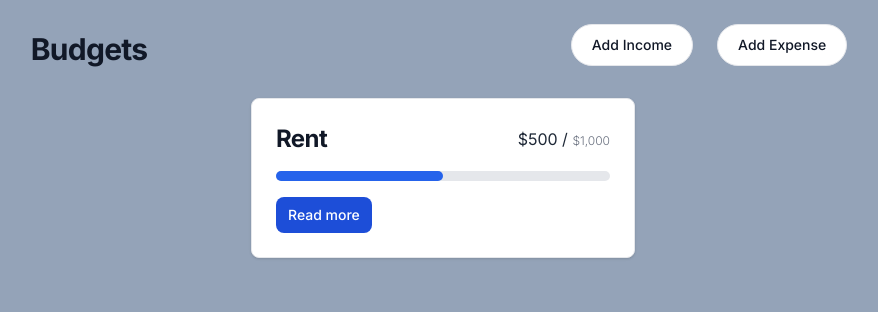
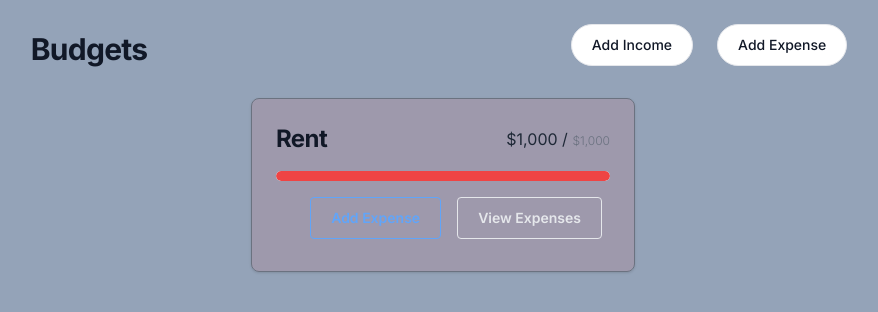
Before and after one commit to tugbaesat/budget-app, a Next.js app: page / in a window 1280 px wide. Shown: the top 312 px of the page, without its empty margins (197-1075 px from the left). Built offline with nearby package versions, Linux system fonts and the light colour scheme.

Commit message:
budget card design

```diff
--- a/app/components/BudgetCard.jsx
+++ b/app/components/BudgetCard.jsx
@@ -1,32 +1,59 @@
 import React from "react";
 import { currencyFormatter } from "../utils";
-import { Wix_Madefor_Text } from "next/font/google";
 
-const BudgetCard = ({ name, amount, max }) => {
+const BudgetCard = ({ name, amount, max, gray }) => {
+  const bgColor = [];
+  if (amount / max < 0.5) {
+    bgColor.push("bg-blue-500", "bg-opacity-40");
+  } else if (amount / max < 0.75) {
+    bgColor.push("bg-yellow-500", "bg-opacity-10");
+  }
+  else {
+    bgColor.push("bg-red-500", "bg-opacity-10");
+
+  }
+  const progressBarColor = [];
+  if (amount / max < 0.5) {
+    progressBarColor.push("bg-blue-500");
+  } else if (amount / max < 0.75) {
+    progressBarColor.push("bg-yellow-500");
+  } else {
+    progressBarColor.push("bg-red-500");
+  }
+
   return (
-    <div className="max-w-sm p-6 bg-white border border-gray-200 rounded-lg shadow dark:bg-gray-800 dark:border-gray-700 w-full">
-      <div className="flex justify-between items-center mb-4">
+    <div
+      className={`${bgColor.join(
+        " "
+      )} max-w-sm p-6 border border-gray-500 rounded-lg shadow  w-full`}
+    >
+      <div className="flex justify-between items-center mb-4 ">
         <h5 className="text-2xl font-bold tracking-tight text-gray-900 dark:text-white">
           {name}
         </h5>
         <p className="font-normal text-gray-800 dark:text-gray-200">
           <span>{currencyFormatter.format(amount)} </span> /{" "}
-          <span className="font-light text-gray-500 dark:text-gray-500 text-xs">
+          <span className="font-light text-gray-500 dark:text-gray-400 text-xs">
             {currencyFormatter.format(max)}
           </span>
         </p>
       </div>
 
-      <div className="w-full bg-gray-200 rounded-full h-2.5 dark:bg-gray-700 mb-4">
-        <div className="bg-blue-600 h-2.5 rounded-full" style={{width: "50%"}}></div>
+      <div className="w-full bg-gray-200 rounded-full h-2.5 dark:bg-gray-700 mb-4 overflow-hidden">
+        <div
+          className={`${progressBarColor.join(" ")} h-2.5 rounded-full `}
+          style={{ width: `${(amount / max) * 100}%` }}
+          ></div>
       </div>
+      <div className="flex gap-2 justify-end">
+        <button className="bg-transparent hover:bg-gray-200 hover:bg-opacity-15 text-blue-400 font-semibold hover:text-blue-700 py-2.5 px-5 me-2 mb-2 text-sm border border-blue-400 rounded">
+          Add Expense
+        </button>
 
-      <a
-        href="#"
-        className="inline-flex items-center px-3 py-2 text-sm font-medium text-center text-white bg-blue-700 rounded-lg hover:bg-blue-800 focus:ring-4 focus:outline-none focus:ring-blue-300 dark:bg-blue-600 dark:hover:bg-blue-700 dark:focus:ring-blue-800"
-      >
-        Read more
-      </a>
+        <button className="bg-transparent hover:bg-gray-200 hover:bg-opacity-15 text-gray-200 font-semibold hover:text-white py-2.5 px-5 me-2 mb-2 text-sm border border-gray-200 rounded">
+          View Expenses
+        </button>
+      </div>
     </div>
   );
 };
--- a/app/page.js
+++ b/app/page.js
@@ -5,7 +5,7 @@ export default function Home() {
   return (
     <main className="flex min-h-screen flex-col items-center bg-slate-400 dark:bg-slate-600 ">
       <Header/>
-      <BudgetCard name="Rent" amount={500} max={1000}/>
+      <BudgetCard name="Rent" amount={1000} max={1000}/>
     </main>
   );
 }
```
Also changed, not shown: app/contexts/BudgetContexts.js (added).
